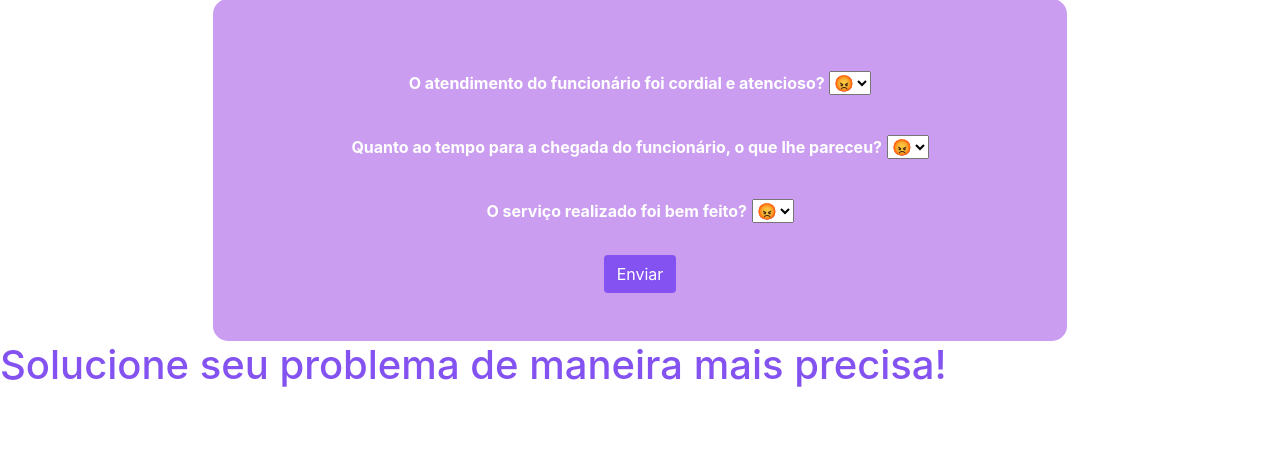
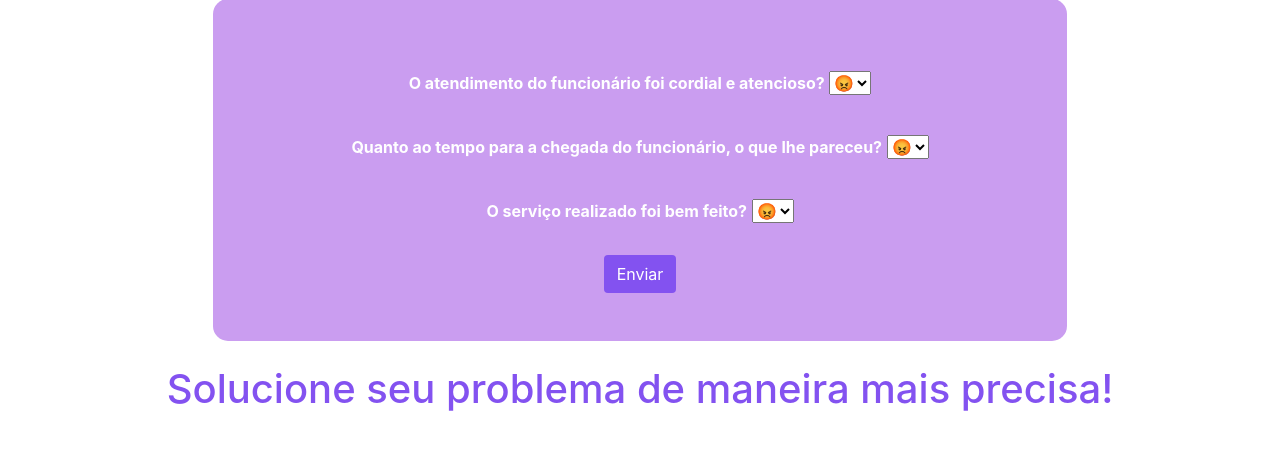
Before and after one commit to ryan-salomao/ProjetoPDS, a Django app: page /form1/ in a window 1280 px wide. Shown: the part 239-699 px from the top of the page. Run offline with Django 4.2, Linux system fonts and the light colour scheme.

Commit message:
modified form1 css

```diff
--- a/app/templates/form1.html
+++ b/app/templates/form1.html
@@ -53,7 +53,7 @@
     </div>
 
     <section class="section">
-        <h1 id="title" style="color: #8352F0">Solucione seu problema de maneira mais precisa!</h1>
+        <h1 id="title" class="pt-4 pb-5 text-center" style="color: #8352F0">Solucione seu problema de maneira mais precisa!</h1>
     </section>
 </body>
 </html>
```
